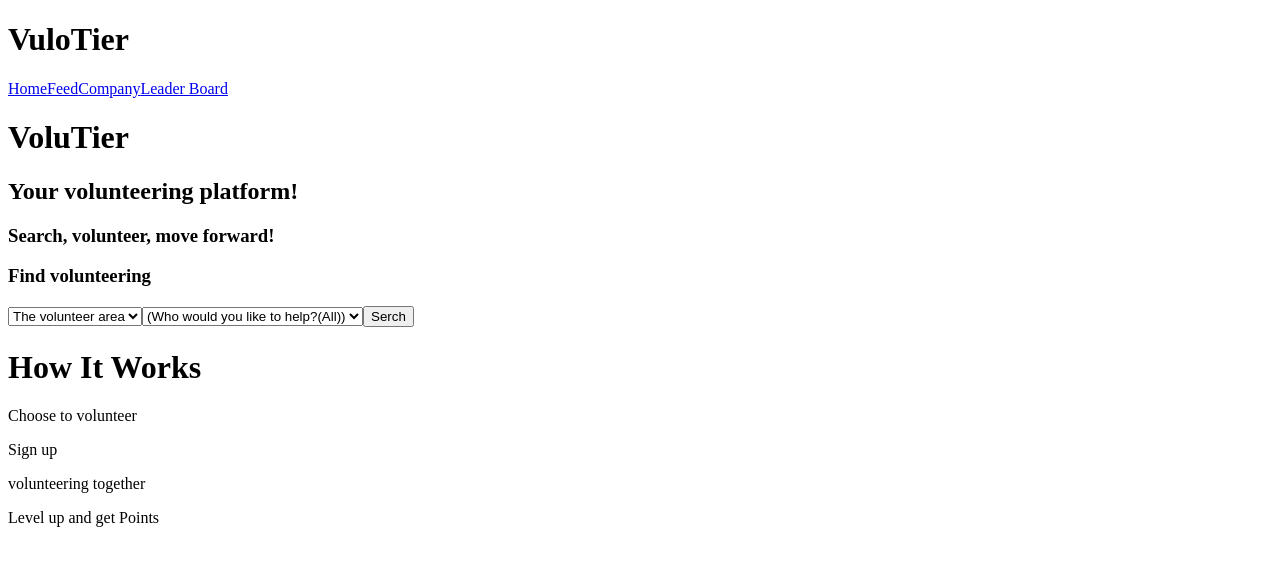
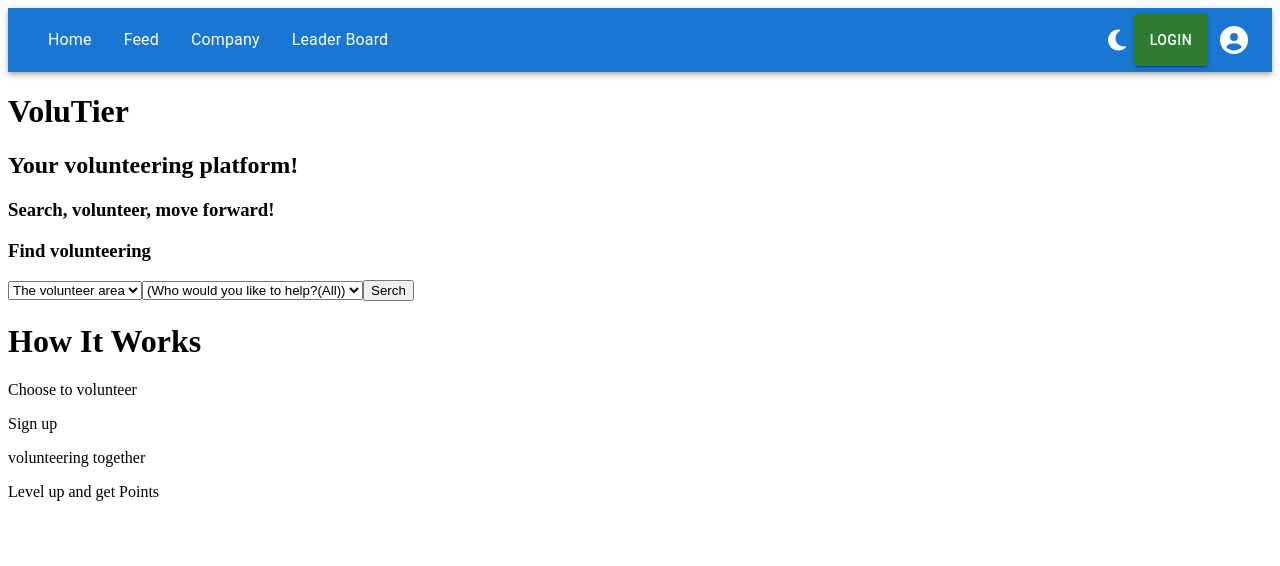
Before and after one commit to Ohad-Raz/VoluTier, a React (Vite) app in the folder client/: page / in a window 1280 px wide. Shown: the top 566 px of the page. Built offline with nearby package versions, Linux system fonts and the light colour scheme.

Commit message:
updated navbar

```diff
--- a/client/package.json
+++ b/client/package.json
@@ -10,6 +10,10 @@
     "preview": "vite preview"
   },
   "dependencies": {
+    "@emotion/styled": "^11.11.0",
+    "@fortawesome/free-solid-svg-icons": "^6.5.1",
+    "@fortawesome/react-fontawesome": "^0.2.0",
+    "@mui/material": "^5.15.14",
     "react": "^18.2.0",
     "react-dom": "^18.2.0",
     "react-router-dom": "^6.22.3",
--- a/client/src/components/Navbar/Navbar.jsx
+++ b/client/src/components/Navbar/Navbar.jsx
@@ -1,25 +1,160 @@
 import React from "react";
-import { Link } from "react-router-dom";
-import styles from "./Navbar.module.css";
+import { useContext, useState } from "react";
+import {
+  AppBar,
+  Box,
+  Toolbar,
+  IconButton,
+  Menu,
+  MenuItem,
+  Button,
+} from "@mui/material";
+// import MenuIcon from "@mui/icons-material/Menu";
+// import AccountCircle from "@mui/icons-material/AccountCircle";
+import { useNavigate } from "react-router-dom";
 
-function Navbar() {
-  return (
-    <>
-      <header>
-        <div>
-          <h1>
-            Vulo<span>Tier</span>
-          </h1>
-          <div>
-            <Link to="/">Home</Link>
-            <Link to="/Feed">Feed</Link>
-            <Link to="/Company">Company</Link>
-            <Link to="/leaderboard">Leader Board</Link>
-          </div>
-        </div>
-      </header>
-    </>
-  );
-}
+import { FontAwesomeIcon } from "@fortawesome/react-fontawesome";
+import { faBars, faMoon, faRightFromBracket, faSun, faUserCircle } from '@fortawesome/free-solid-svg-icons'
+import { UserContext } from "../../context/UserContext";
 
-export default Navbar;
+
+
+export default function Navbar(props) {
+    const [anchorEl, setAnchorEl] = useState(null);
+    const [userAnchor,setUserAnchor]=useState(null)
+    const navigate = useNavigate();
+
+    const handleAnchorMenuOpen = (event) => {
+      setAnchorEl(event.currentTarget);
+    };
+    const handleUserMenuOpen=(event)=>{
+      console.log("user open")
+      setUserAnchor(event.currentTarget);
+    }
+
+    const handleMenuClose = () => {
+      handleAnchorMenuClose()
+      handleUserMenuClose()
+    };
+    const handleAnchorMenuClose = () => {
+
+      setAnchorEl(null);
+    };
+    const handleUserMenuClose = () => {
+      setUserAnchor(null);
+    };
+
+
+    const handleNavigate = (path) => {
+      navigate(path);
+      handleMenuClose();
+    };
+
+    const { UserObj,UserID ,logOut} = useContext(UserContext);
+    console.log(UserID)
+
+
+
+    const menuItems=[
+        <MenuItem onClick={() => handleNavigate("/")}>Home</MenuItem>,
+        <MenuItem onClick={() => handleNavigate("/Feed")}>Feed</MenuItem>,
+        <MenuItem onClick={() => handleNavigate("/Company")}>Company</MenuItem>,
+        <MenuItem onClick={() => handleNavigate("/leaderboard")}>Leader Board</MenuItem>,
+
+    ]
+
+
+
+
+    return (
+      <Box sx={{ flexGrow: 1 ,position:'sticky',top:0 ,zIndex:1000}}>
+        <AppBar pall color="primary" position="static">
+          <Toolbar>
+            <IconButton
+              size="large"
+              edge="start"
+              color="inherit"
+              aria-label="open drawer"
+              sx={{ mr: 2, display: { xs: "block", sm: "none" } }}
+              onClick={handleAnchorMenuOpen}
+            >
+              <FontAwesomeIcon  icon={faBars} />
+
+            </IconButton>
+            <Menu
+              id="menu-appbar"
+              anchorEl={anchorEl}
+              keepMounted
+              open={Boolean(anchorEl)}
+              onClose={handleAnchorMenuClose}
+              anchorOrigin={{
+                vertical: "bottom",
+                horizontal: "left",
+              }}
+              transformOrigin={{
+                vertical: "top",
+                horizontal: "left",
+              }}
+            >
+             {menuItems}
+            </Menu>
+            <Box sx={{ display: { xs: "none", sm: "flex" } }}>
+              {menuItems}
+            </Box>
+
+
+            <Box sx={{ flexGrow: 1 }} />
+            <Box sx={{ display: 'flex' }}>
+
+
+
+              <IconButton onClick={props.toggleDark} color="inherit">
+                <FontAwesomeIcon icon={props.isDark?faSun:faMoon}/>
+              </IconButton>
+              <Box sx={{display:"flex"}} onClick={UserID?handleUserMenuOpen:() => handleNavigate("/register")}>
+                {UserID?<p>{UserObj.fullname}</p>:<Button
+                  variant="contained"
+                  color="success"
+                  onClick={() => handleNavigate("/register")}
+                  >
+                    {"Login"}
+                  </Button>
+                }
+                <IconButton
+                  size="large"
+                  edge="end"
+                  aria-label="account of current user"
+                  color="inherit"
+
+                >
+
+                  <FontAwesomeIcon icon={faUserCircle}/>
+
+                </IconButton>
+              </Box>
+              <Menu
+              id="menu-appbar"
+              anchorEl={userAnchor}
+              keepMounted
+              open={Boolean(userAnchor)}
+              onClose={handleUserMenuClose}
+              anchorOrigin={{
+                vertical: "bottom",
+                horizontal: "right",
+              }}
+              transformOrigin={{
+                vertical: "top",
+                horizontal: "left",
+              }}
+            >
+              <MenuItem>Profile</MenuItem>
+              <MenuItem onClick={logOut} sx={{display:"flex",columnGap:"1vw",alignItems:'center'}} ><span>Log Out</span> <FontAwesomeIcon icon={faRightFromBracket} />  </MenuItem>
+            </Menu>
+
+
+            </Box>
+          </Toolbar>
+        </AppBar>
+      </Box>
+    );
+  }
```
Also changed, not shown: 1 other file (tests, documents, lock files or other folders).
